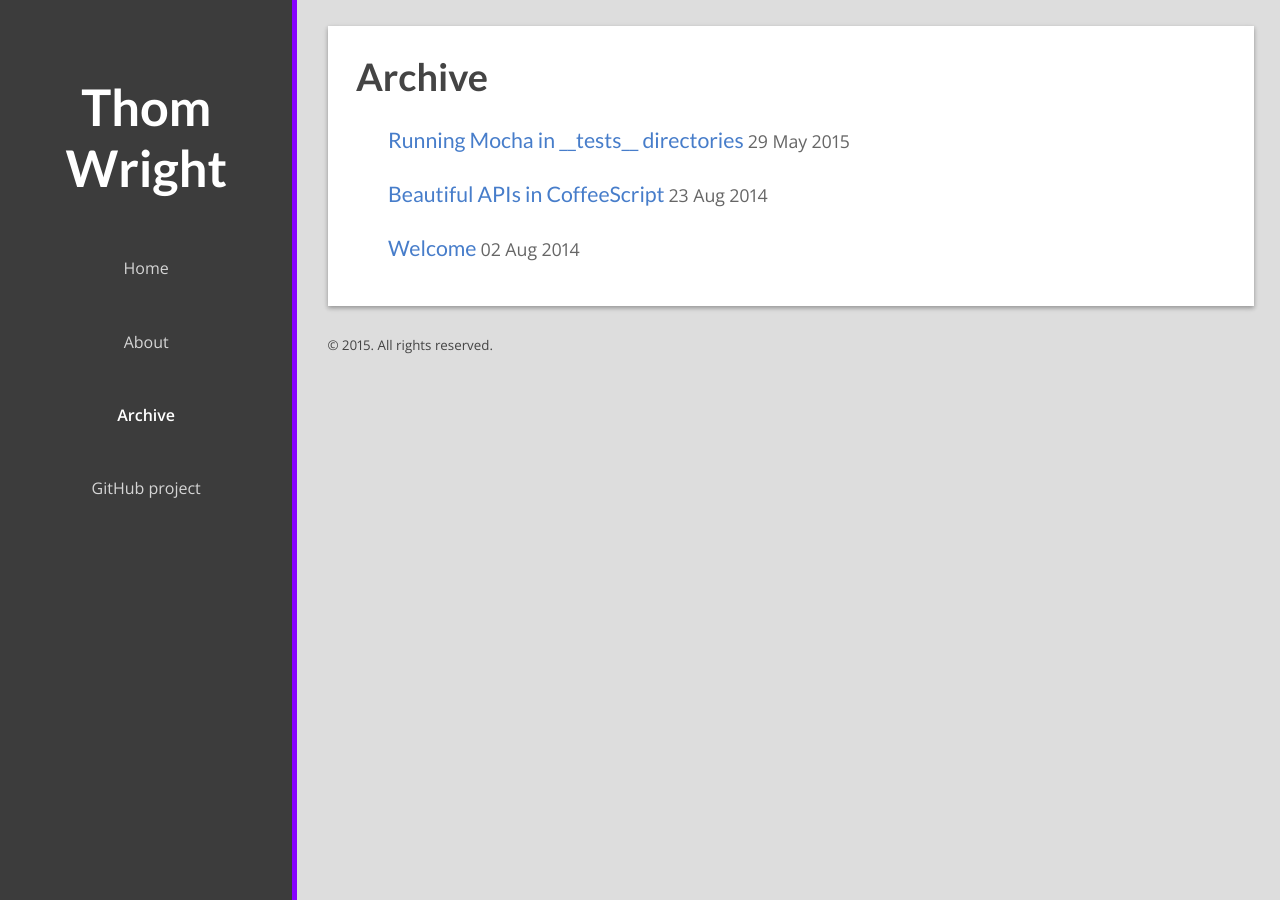
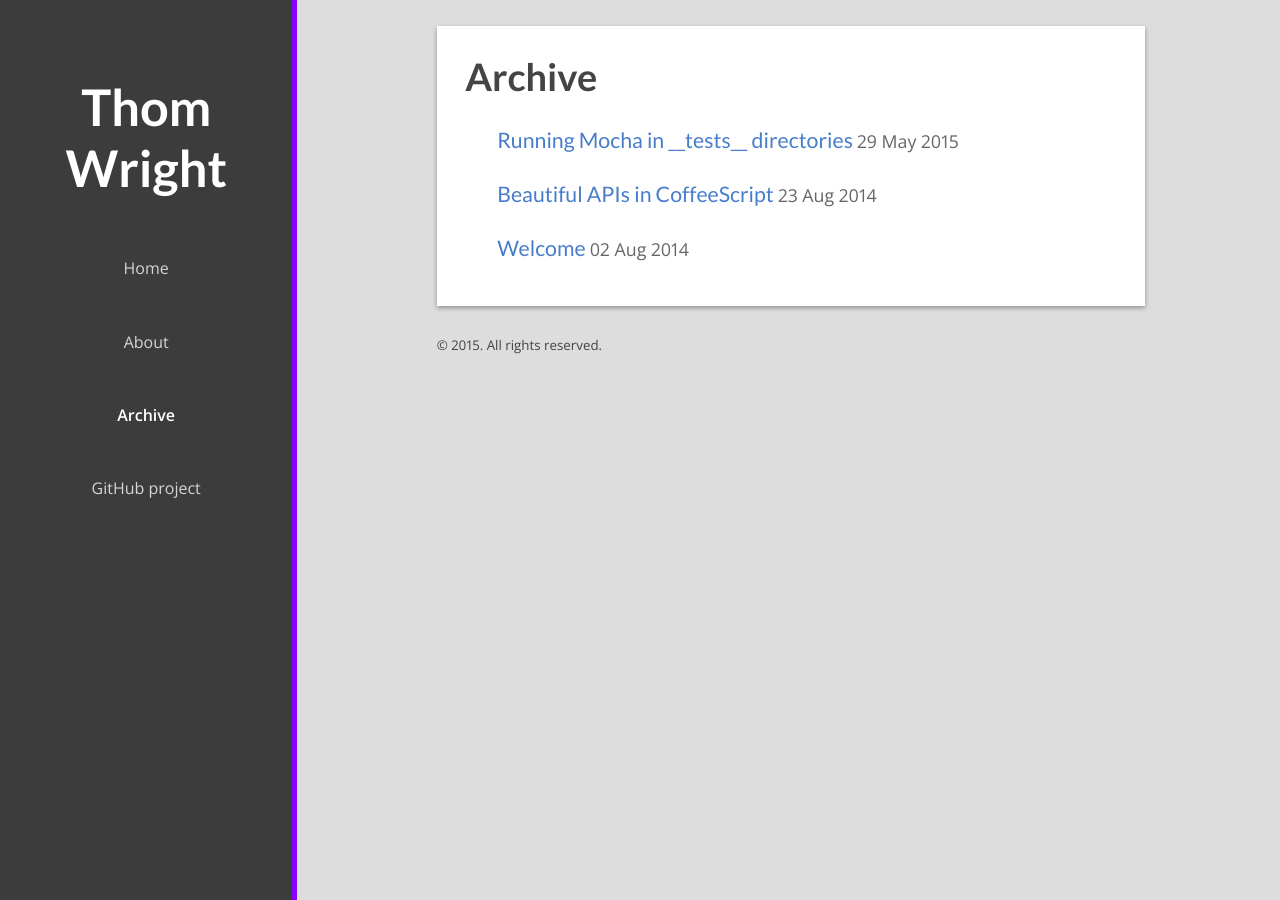
Before and after one commit to ThomWright/ThomWright.github.io, a Jekyll site: the page built from archive.md, in a window 1280 px wide. Built offline with Jekyll 4.4.1, drawn with Linux system fonts in a browser that asks for light colours; nearby versions of some CDN libraries; Markdown is read by kramdown in place of the engine named in the settings.

Commit message:
Reduce width of blog post cards for easier reading

```diff
--- a/public/css/_sass/_grid.scss
+++ b/public/css/_sass/_grid.scss
@@ -3,7 +3,10 @@
  */
 // $grid-columns : 12
 $header-columns: 3;
-$main-columns: $grid-columns - $header-columns;
+$main-columns: $grid-columns - $header-columns - 2;
+
+$large-header-columns: 2;
+$large-main-columns: $grid-columns - $large-header-columns - 2;
 
 body {
   @include outer-container(100%);
@@ -19,13 +22,20 @@ body {
       @include span-columns($header-columns);
       @include fix-left;
     }
+    @include media($large-desktop-up) {
+      @include span-columns($large-header-columns);
+    }
   }
 
   > main,
   > footer {
     @include media($desktop-up) {
       @include span-columns($main-columns);
-      @include shift($header-columns);
+      @include shift($header-columns + 1);
+    }
+    @include media($large-desktop-up) {
+      @include span-columns($large-main-columns);
+      @include shift($large-header-columns + 1);
     }
   }
 
--- a/public/css/_sass/_variables.scss
+++ b/public/css/_sass/_variables.scss
@@ -30,10 +30,12 @@ $link-color-highlight:    darken($link-color, 15%);
 // Grid
 $tablet-width: em(768);
 $desktop-width: em(992);
+$large-desktop-width: em(1600);
 
 $tablet-up: new-breakpoint(min-width $tablet-width 12);
 $desktop-up: new-breakpoint(min-width $desktop-width 12);
 $desktop-down: new-breakpoint(max-width $desktop-width 12);
+$large-desktop-up: new-breakpoint(min-width $large-desktop-width 12);
 
 // Font
 $base-font-family: 'Open Sans', sans-serif;
```
